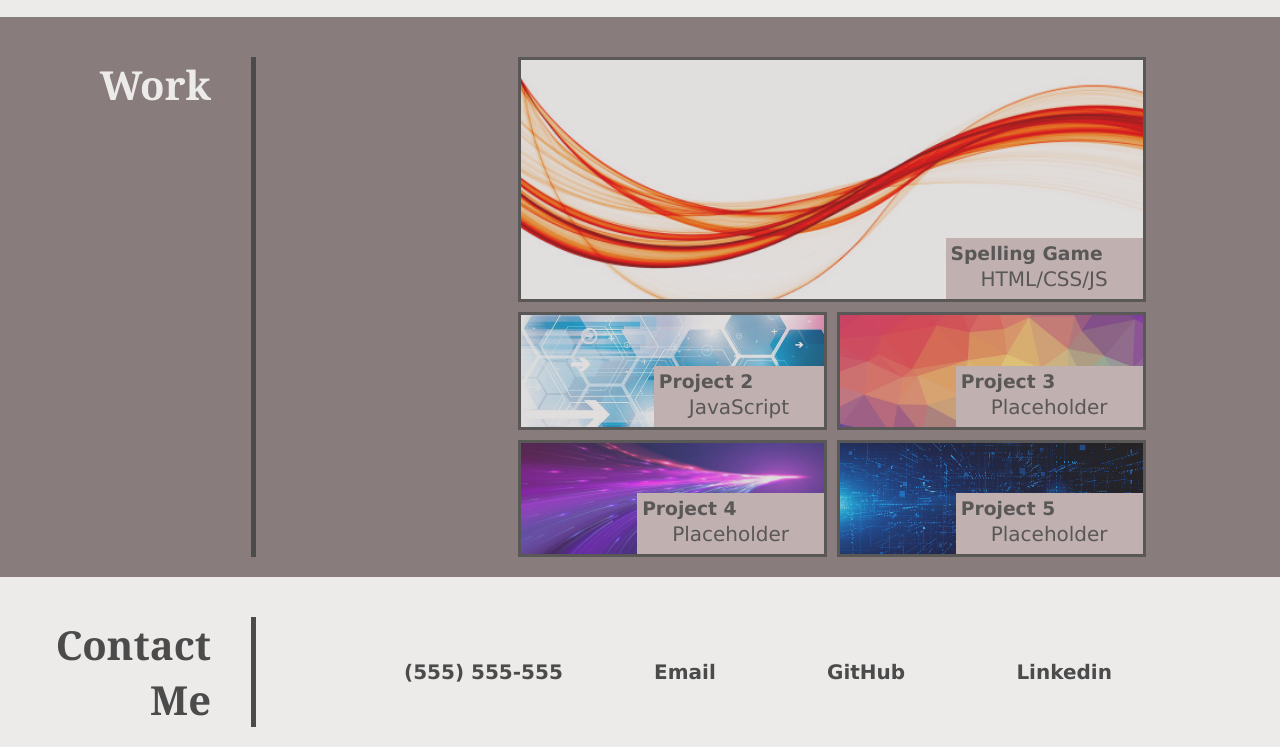
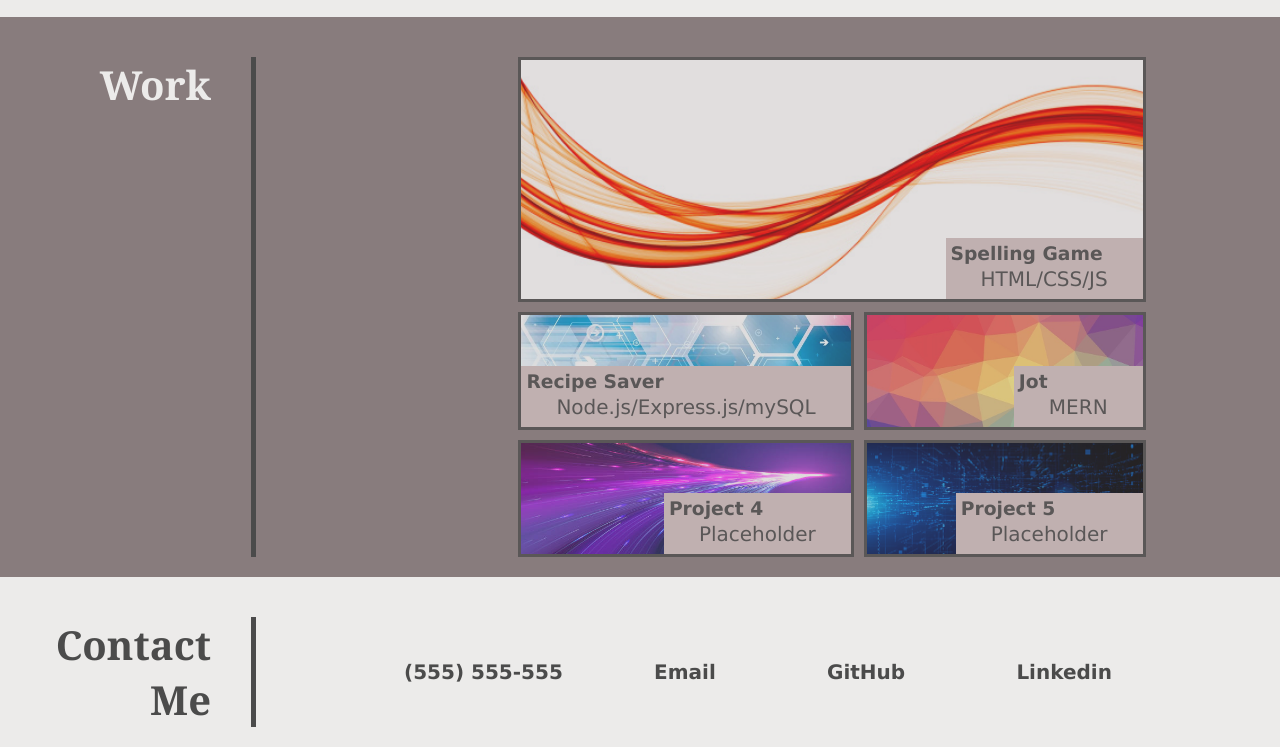
Before and after one commit to haredahmed99/my-portfolio, a plain HTML site: page index.html in a window 1280 px wide. Shown: the part 863-1610 px from the top of the page. Drawn offline with Linux system fonts and the light colour scheme.

Commit message:
added project links

```diff
--- a/index.html
+++ b/index.html
@@ -73,16 +73,16 @@
     <p>HTML/CSS/JS</p>
 </div> </a>
 
-    <a href="#project2" target="_blank" class="project project2">
+    <a href="https://group-2-recipe-saver.herokuapp.com/login" target="_blank" class="project project2">
         <div class="projectcards">
-            <h3>Project 2</h3>
-            <p>JavaScript</p>
+            <h3>Recipe Saver</h3>
+            <p>Node.js/Express.js/mySQL</p>
 </div> </a>
 
-    <a href="#project3" target="_blank" class="project project3">
+    <a href="https://tinomern.herokuapp.com/" target="_blank" class="project project3">
        <div class="projectcards">
-            <h3>Project 3</h3>
-            <p>Placeholder</p>
+            <h3>Jot</h3>
+            <p>MERN</p>
 </div> </a>
 
     <a href="#project4" target="_blank" class="project project4">
```
Also changed, not shown: 1 other file.
